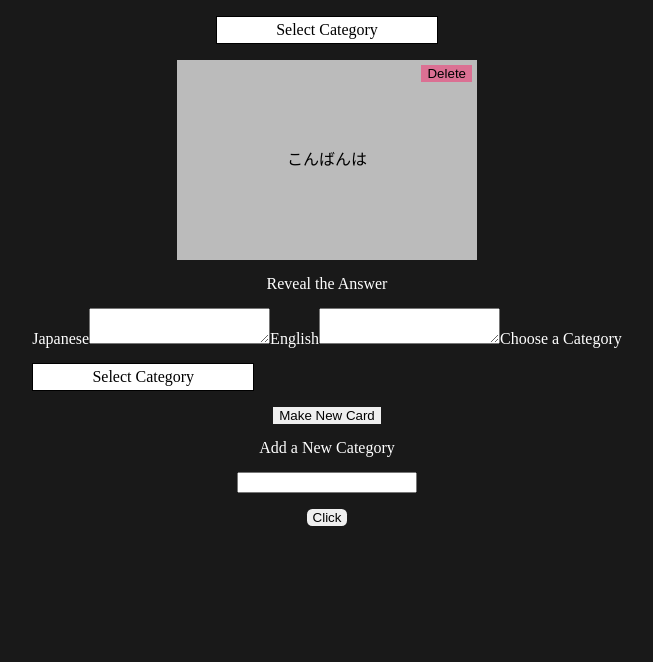
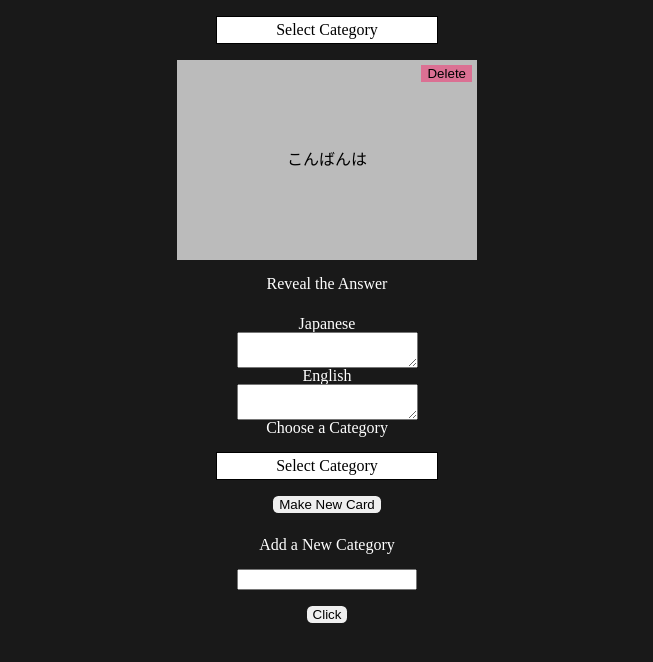
Before and after one commit to DerekPixel/japanese-flashcards, a React (Create React App) app: page / in a window 1280 px wide. Shown: the top 662 px of the page, without its empty margins (313-966 px from the left). Built offline with nearby package versions, Linux system fonts and the light colour scheme.

Commit message:
changed a button to an input and a class

```diff
--- a/src/components/Newcard.jsx
+++ b/src/components/Newcard.jsx
@@ -37,7 +37,7 @@ const Newcard = ({allCards, setAllCards, setRandomizedCards, resetCard, selected
 
   return (
 
-    <div className='form'>
+    <div className='new-card'>
       <label htmlFor='japanese' >Japanese</label>
       <textarea name="japanese" id="jap" value={japaneseInput} onChange={(e) => setJapaneseInput(e.target.value)} ></textarea>
       <label htmlFor="english">English</label>
@@ -51,7 +51,7 @@ const Newcard = ({allCards, setAllCards, setRandomizedCards, resetCard, selected
         title={'Select Category'}
       />
 
-      <button onClick={() => pushNewFlashcardToCardsArrayAndUpdateLocalStorage()} >Make New Card</button>
+      <input type="submit" value="Make New Card" onClick={pushNewFlashcardToCardsArrayAndUpdateLocalStorage} />
     </div>
 
   )
```
